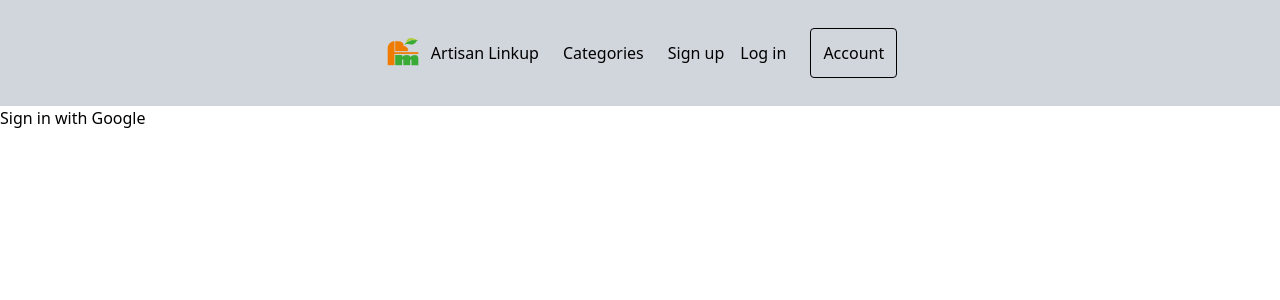
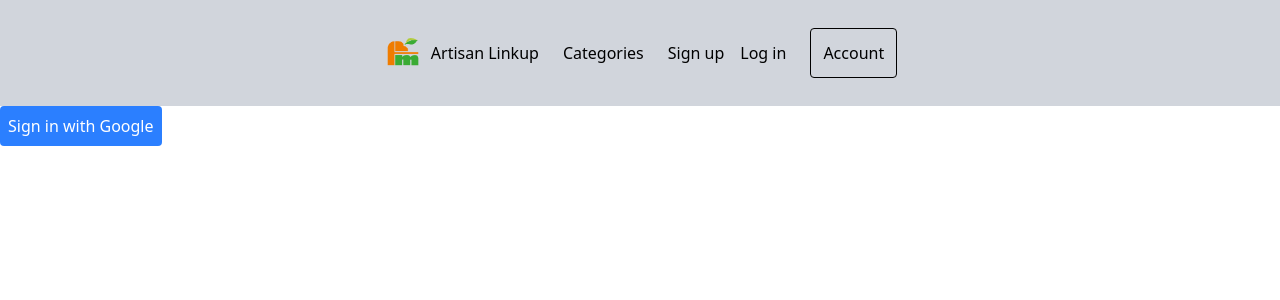
Before and after one commit to graciousjoe/artisan-deployment-with-static-frontend-codes, a Next.js app: page /profile in a window 1280 px wide. Shown: the top 300 px of the page. Built offline with nearby package versions, Linux system fonts and the light colour scheme; no server answers.

Commit message:
google log in

```diff
--- /dev/null
+++ b/app/profile/actions.js
@@ -0,0 +1,11 @@
+"use server";
+
+import { signIn, signOut } from "@/auth";
+
+export async function signInWithGoogle() {
+  await signIn("google");
+}
+
+export async function signOutWithGoogle(params) {
+  await signOut("google");
+}
--- a/app/profile/page.js
+++ b/app/profile/page.js
@@ -1,7 +1,25 @@
-"use client";
+import { auth } from "@/auth";
+import { signInWithGoogle, signOutWithGoogle } from "./actions";
 
-import { signIn } from "next-auth/react";
+export default async function SignIn() {
+  const session = await auth();
+  console.log(session);
 
-export default function SignIn() {
-  return <button onClick={() => signIn("google")}>Sign in with Google</button>;
+  return (
+    <>
+      {!session ? (
+        <form action={signInWithGoogle}>
+          <button className="bg-blue-500 text-white rounded p-2" type="submit">
+            Sign in with Google
+          </button>
+        </form>
+      ) : (
+        <form action={signOutWithGoogle}>
+          <button className="bg-red-500 text-white rounded p-2" type="submit">
+            Sign out
+          </button>
+        </form>
+      )}
+    </>
+  );
 }
--- a/auth.ts
+++ b/auth.ts
@@ -1,8 +1,13 @@
-import NextAuth from "next-auth"
-import Google from "next-auth/providers/google"
+import NextAuth from "next-auth";
+import Google from "next-auth/providers/google";
 
 export const { handlers, signIn, signOut, auth } = NextAuth({
-  providers: [Google],
-})
+  providers: [
+    Google({
+      clientId: process.env.AUTH_GOOGLE_CLIENT_ID,
+      clientSecret: process.env.AUTH_GOOGLE_CLIENT_SECRET,
+    }),
+  ],
+});
 
 // Valid callback URL http://localhost:3000/api/auth/callback/google
```
